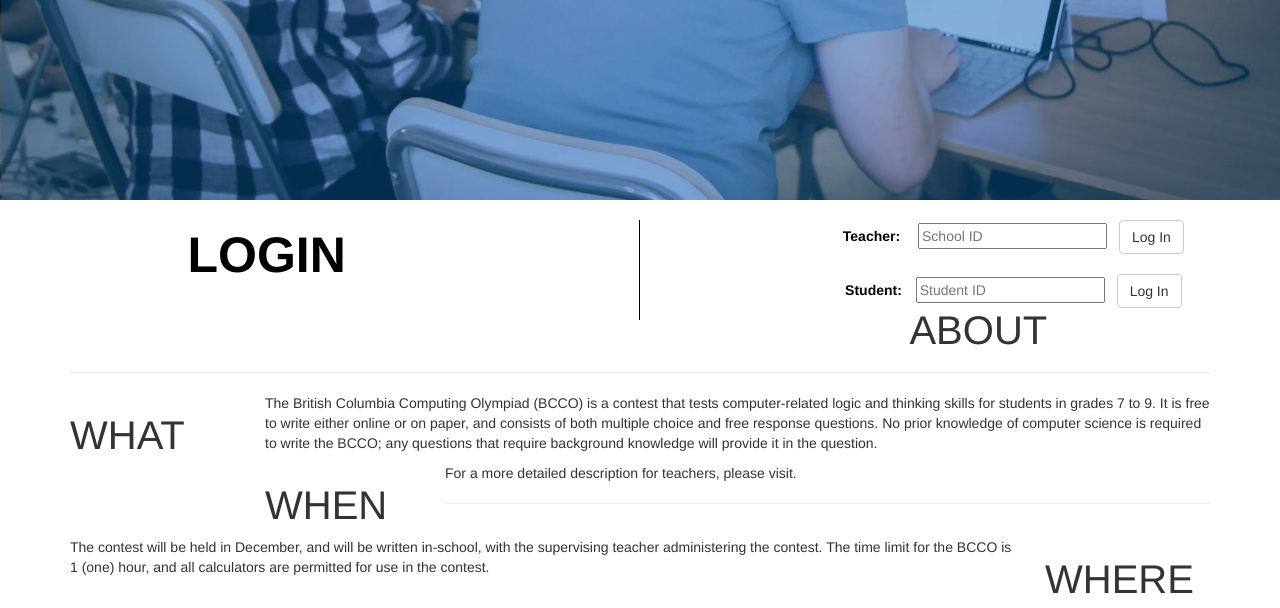
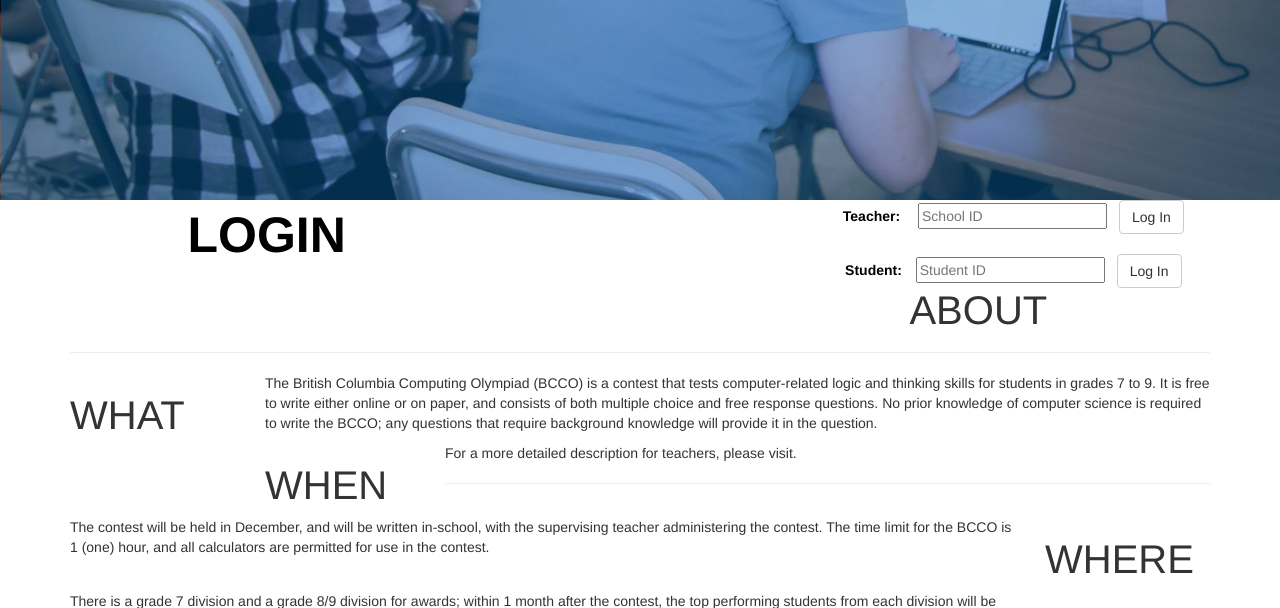
Before and after one commit to naijwu/bcco, a PHP site: page / in a window 1280 px wide. Shown: the part 600-1208 px from the top of the page. Run offline with PHP 8.4, Linux system fonts and the light colour scheme.

Commit message:
Update style.css

```diff
--- a/Website/css/style.css
+++ b/Website/css/style.css
@@ -20,9 +20,6 @@
   height:100vh;
   background-size: cover;
   background-attachment: fixed;
-  /* Prevent anything on the site from being pressed against the bottom
-  of the hero image. */
-  margin-bottom: 20px;
 }
 
 .tab div {
@@ -53,14 +50,6 @@
   background-color: #bfbfbf;
   border-radius: 2px;
   color: white;
-}
-
-@media screen and (min-width: 768px) {
-  .vertical-line {
-    height: 180px;
-    width: 1px;
-    background-color: black;
-  }
 }
 
 /* Review Page */
```
